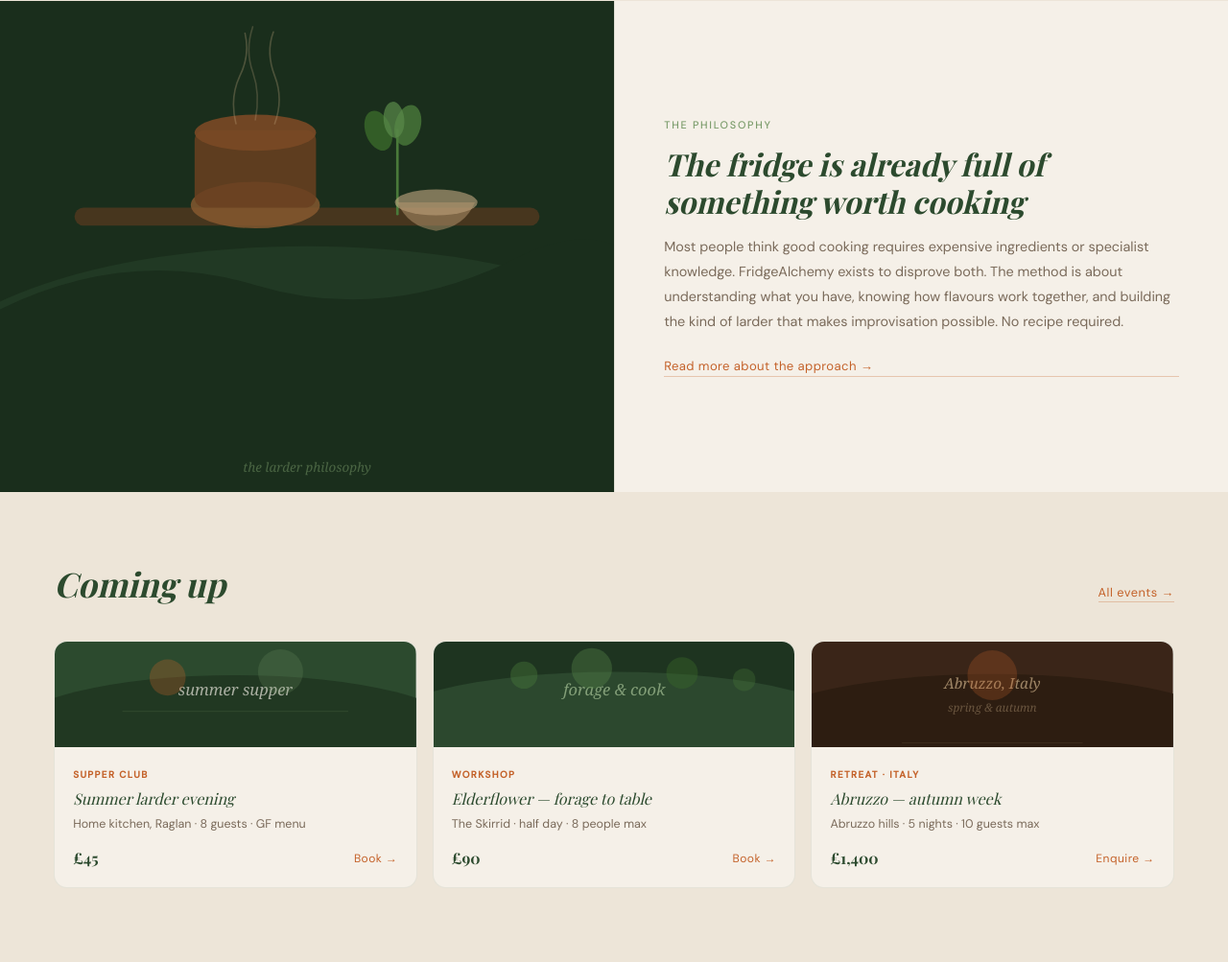
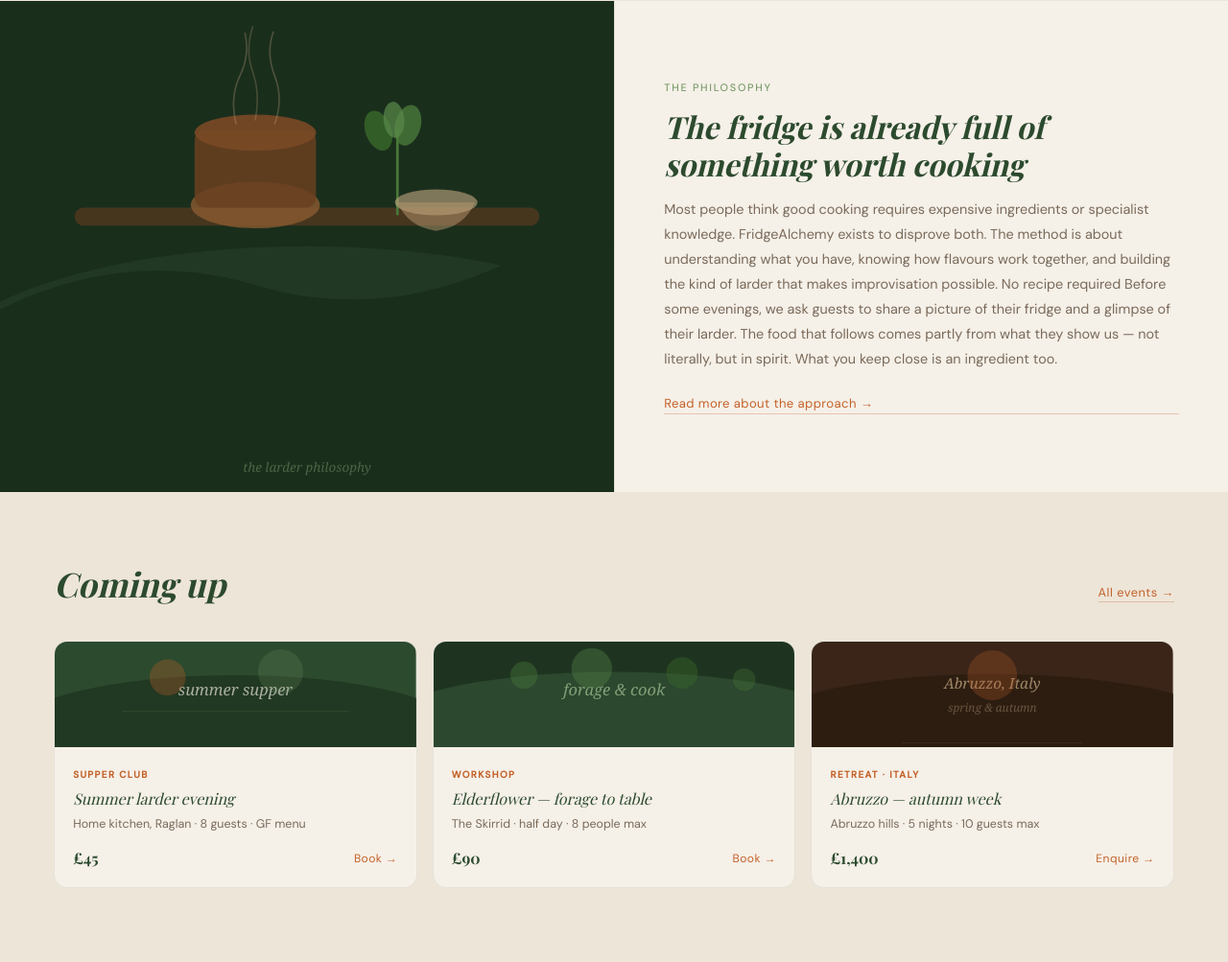
Before and after one commit to fridgealchemy/fridgealchemy-wip, a plain HTML site: page index.html in a window 1280 px wide. Shown: the part 2055-3058 px from the top of the page at 96% size. Drawn offline with nearby package versions, Linux system fonts and the light colour scheme; a web font is replaced by a local one.

Commit message:
Update index.html

```diff
--- a/index.html
+++ b/index.html
@@ -1044,7 +1044,7 @@
   <div class="ed-content reveal">
     <p class="ed-kicker">The philosophy</p>
     <h2 class="ed-title">The fridge is already full of something worth cooking</h2>
-    <p class="ed-body">Most people think good cooking requires expensive ingredients or specialist knowledge. FridgeAlchemy exists to disprove both. The method is about understanding what you have, knowing how flavours work together, and building the kind of larder that makes improvisation possible. No recipe required.</p>
+    <p class="ed-body">Most people think good cooking requires expensive ingredients or specialist knowledge. FridgeAlchemy exists to disprove both. The method is about understanding what you have, knowing how flavours work together, and building the kind of larder that makes improvisation possible. No recipe required Before some evenings, we ask guests to share a picture of their fridge and a glimpse of their larder. The food that follows comes partly from what they show us — not literally, but in spirit. What you keep close is an ingredient too.</p>
     <a class="ed-link" href="#about">Read more about the approach &rarr;</a>
   </div>
 </section>
```
